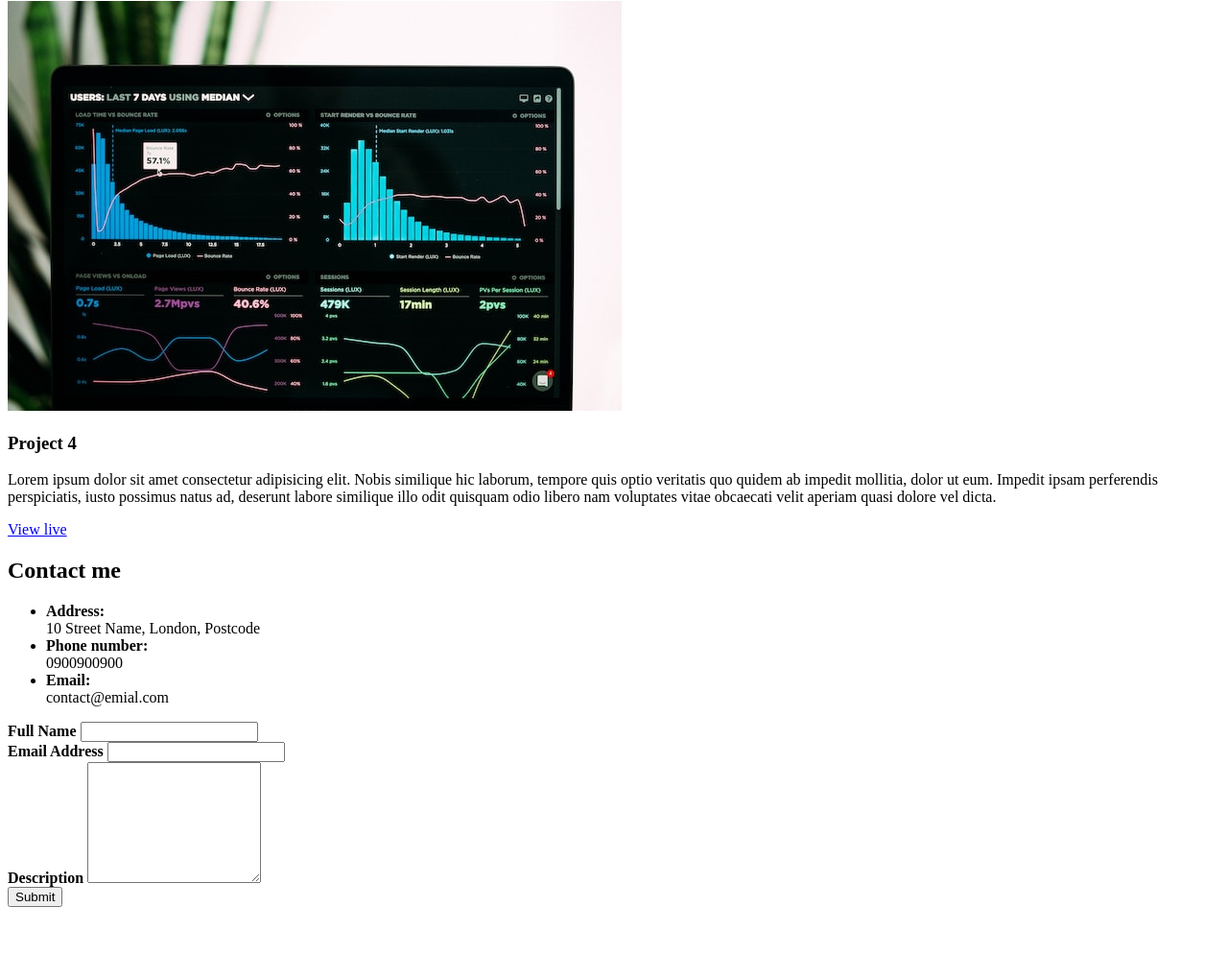
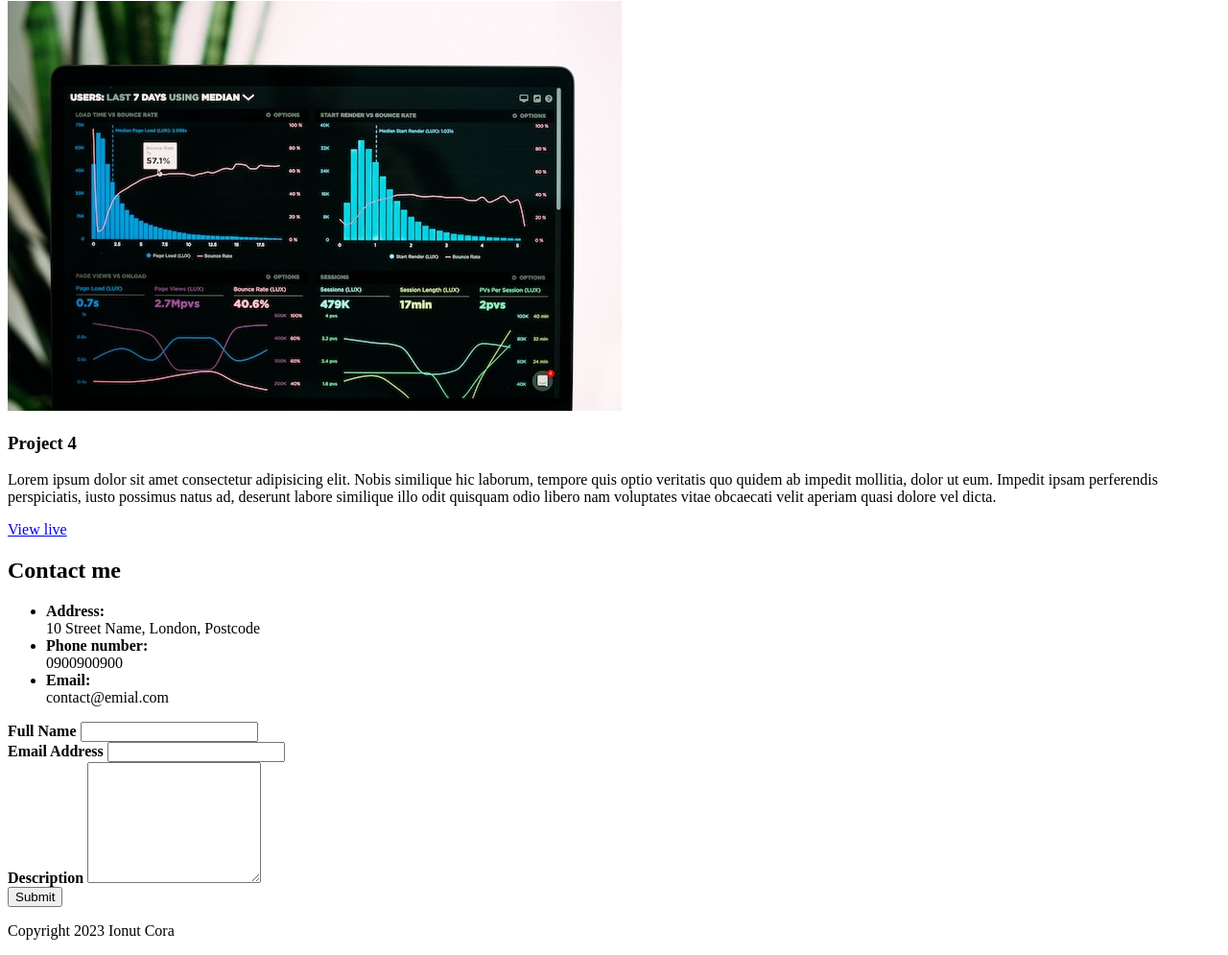
Before and after one commit to ionutcora-webdevelopment/portfolio-website, a plain HTML site: page index.html in a window 1280 px wide. Shown: the part 3866-4861 px from the top of the page at 96% size. Before the commit the page ends 4819 px from the top, so only its background shows below. Drawn offline with Linux system fonts and the light colour scheme.

Commit message:
footer section code add

```diff
--- a/index.html
+++ b/index.html
@@ -160,6 +160,11 @@
             </div>
         </section>
 
+        <!--FOOTER-->
+        <footer>
+            <p>Copyright 2023 Ionut Cora</p>
+        </footer>
+
         <script src="./script.js" async defer></script>
     </body>
 </html>
```
